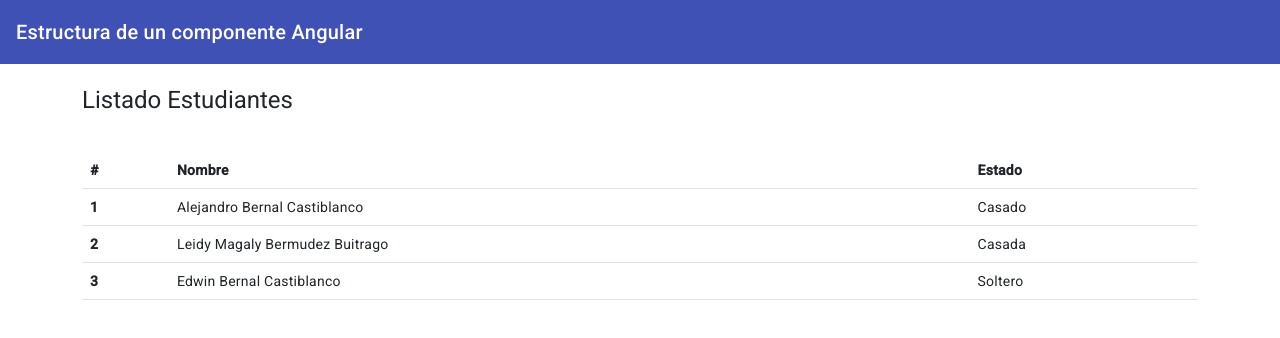
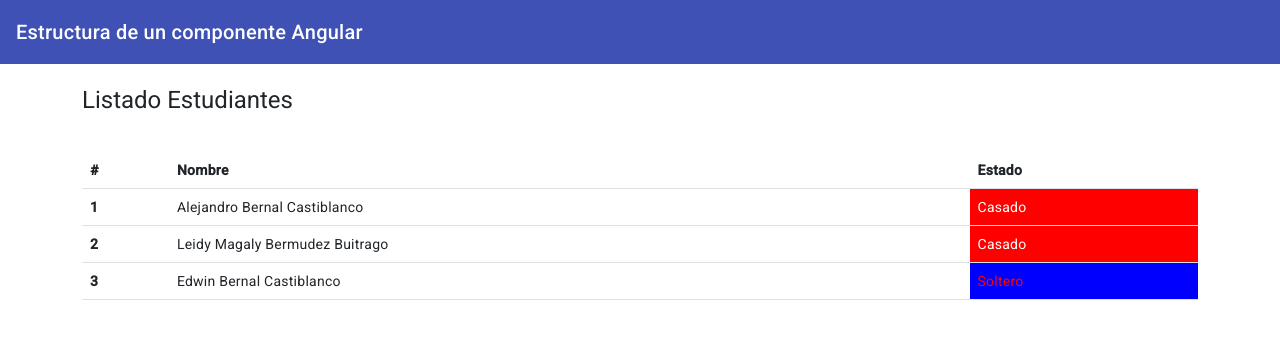
Before and after one commit to albernalca/Angular, an Angular app: page / in a window 1280 px wide. Shown: the top 338 px of the page. Built offline with nearby package versions, Linux system fonts and the light colour scheme.

Commit message:
Directiva ngStyle

```diff
--- a/src/app/app.component.html
+++ b/src/app/app.component.html
@@ -23,7 +23,9 @@
         <tr *ngFor="let estudiante of listaEstudiantes">
           <th scope="row">{{estudiante.id}}</th>
           <td>{{estudiante.nombre}}</td>
-          <td>{{estudiante.estado}}</td>
+          <!--Directiva style con condicional-->
+          <td [style]="{'background-color': estudiante.estado ==='Casado'? 'red':'blue',
+                        'color': estudiante.estado === 'Casado' ? 'white':'red' }">{{estudiante.estado}}</td>
         </tr>
       </tbody>
     </table>
--- a/src/app/app.component.ts
+++ b/src/app/app.component.ts
@@ -13,7 +13,7 @@ export class AppComponent {
   // se crea un array
   listaEstudiantes: any[]=[
     {id:1, nombre: 'Alejandro Bernal Castiblanco', estado:'Casado'},
-    {id:2, nombre: 'Leidy Magaly Bermudez Buitrago', estado:'Casada'},
+    {id:2, nombre: 'Leidy Magaly Bermudez Buitrago', estado:'Casado'},
     {id:3, nombre: 'Edwin Bernal Castiblanco', estado:'Soltero'}
   ]
 
```
